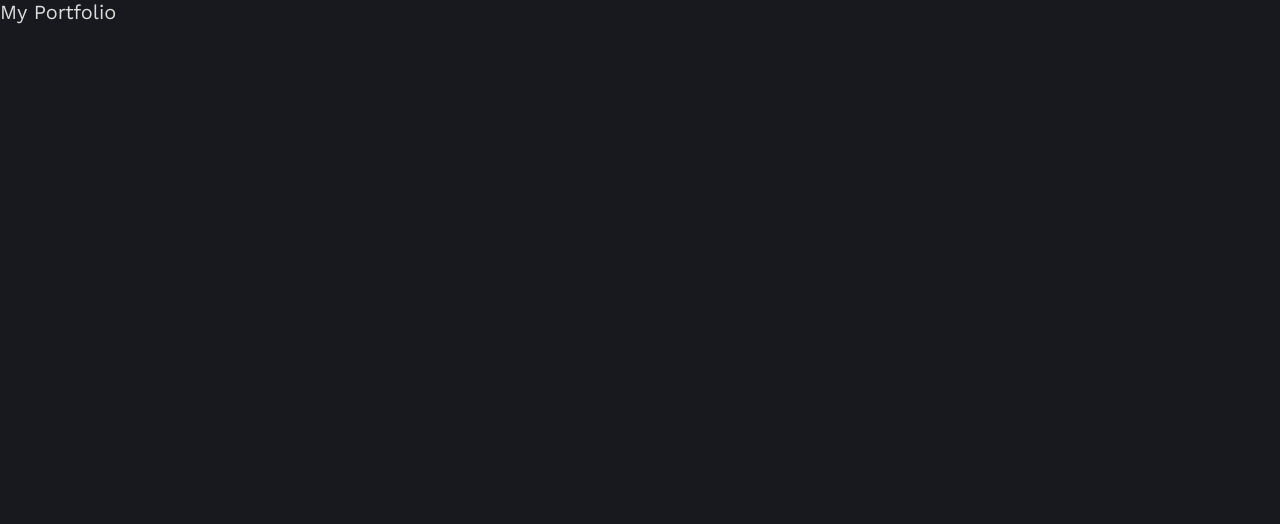
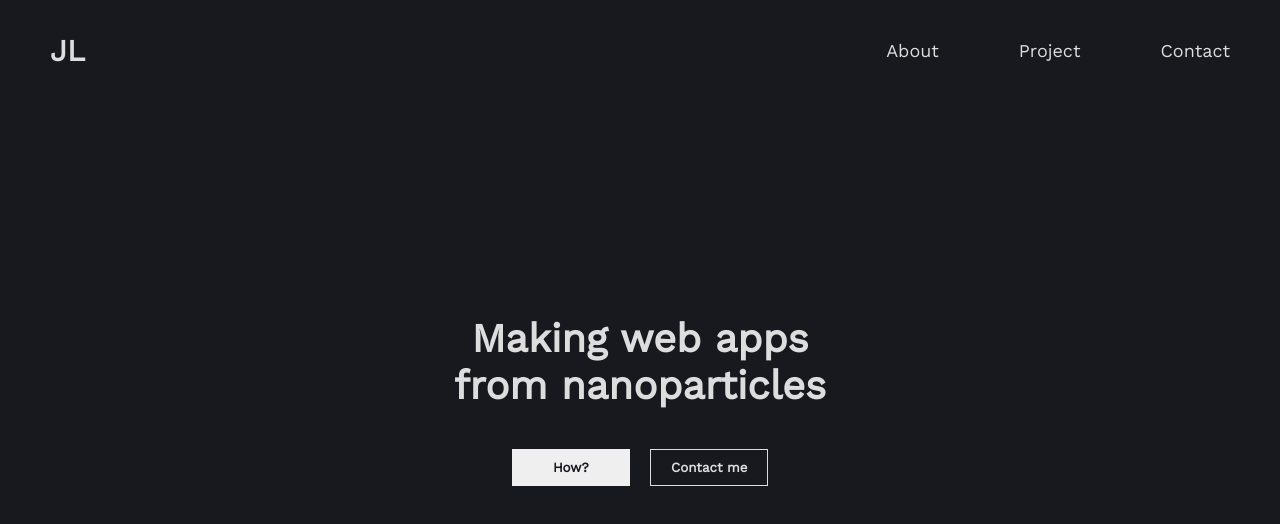
Before and after one commit to JL978/portfolio, a Next.js app: page / in a window 1280 px wide. Shown: the top 524 px of the page. Built offline with nearby package versions, Linux system fonts and the light colour scheme.

Commit message:
navbar and hero content

```diff
--- a/pages/_app.js
+++ b/pages/_app.js
@@ -1,7 +1,12 @@
 import "../styles/styles.global.scss";
+import NavBar from "./components/NavBar";
 
 function MyApp({ Component, pageProps }) {
-	return <Component {...pageProps} />;
+	return (
+		<NavBar>
+			<Component {...pageProps} />
+		</NavBar>
+	);
 }
 
 export default MyApp;
--- /dev/null
+++ b/pages/components/NavBar.js
@@ -0,0 +1,30 @@
+import React from "react";
+
+export default function NavBar({ children }) {
+	return (
+		<>
+			<header>
+				<nav>
+					<div className="navLogo">
+						<a href="/">
+							<h1>JL</h1>
+						</a>
+					</div>
+
+					<ul>
+						<li>
+							<a href="#about">About</a>
+						</li>
+						<li>
+							<a href="#projects">Project</a>
+						</li>
+						<li>
+							<a href="#contact">Contact</a>
+						</li>
+					</ul>
+				</nav>
+			</header>
+			{children}
+		</>
+	);
+}
--- a/pages/index.js
+++ b/pages/index.js
@@ -1,3 +1,15 @@
 export default function Home() {
-	return <div>My Portfolio</div>;
+	return (
+		<div className="page">
+			<div className="hero">
+				<div className="content">
+					<h1>Making web apps from nanoparticles</h1>
+					<div className="cta">
+						<button>How?</button>
+						<button className="button-secondary">Contact me</button>
+					</div>
+				</div>
+			</div>
+		</div>
+	);
 }
--- a/styles/styles.global.scss
+++ b/styles/styles.global.scss
@@ -3,15 +3,32 @@
 $main-dark: #18191e;
 $main-light: #dddddd;
 $main-font: "Work Sans", Helvetica, Arial, sans-serif;
+$body-padding: 0 50px;
+$header-height: 100px;
+
+@mixin mid-flex {
+	display: flex;
+	align-items: center;
+	justify-content: center;
+}
+
+* {
+	margin: 0;
+	padding: 0;
+	box-sizing: border-box;
+}
 
 html,
 body {
-	padding: 0;
-	margin: 0;
 	font-family: $main-font;
 	background: $main-dark;
 	color: $main-light;
 	font-size: 20px;
+}
+
+body {
+	margin: auto;
+	max-width: 1440px;
 }
 
 a {
@@ -22,3 +39,80 @@ a {
 * {
 	box-sizing: border-box;
 }
+
+header {
+	@include mid-flex;
+	width: 100%;
+	position: fixed;
+	height: $header-height;
+	max-width: 1440px;
+}
+
+nav {
+	display: flex;
+	width: 100%;
+	justify-content: space-between;
+	padding: $body-padding;
+
+	ul {
+		@include mid-flex;
+		li {
+			list-style: none;
+			margin-left: 4rem;
+			a {
+				font-size: 0.9rem;
+			}
+		}
+	}
+}
+
+.page {
+	padding: $body-padding;
+	height: 100vh;
+}
+
+button {
+	padding: 10px 20px;
+	border: none;
+	font-weight: 700;
+	font-family: $main-font;
+	color: $main-dark;
+
+	&:hover {
+		cursor: pointer;
+	}
+}
+
+.button-secondary {
+	background-color: transparent;
+	border: 1px solid $main-light;
+	color: $main-light;
+}
+
+.hero {
+	height: 100%;
+	padding: $header-height 0px;
+	@include mid-flex;
+
+	.content {
+		@include mid-flex;
+		flex-direction: column;
+		max-width: 400px;
+
+		h1 {
+			text-align: center;
+			font-weight: 900;
+		}
+
+		.cta {
+			margin-top: 2rem;
+			display: grid;
+			grid-template-columns: repeat(2, 1fr);
+			grid-gap: 1rem;
+
+			// button {
+			// 	margin: 0px 0.5rem;
+			// }
+		}
+	}
+}
```
